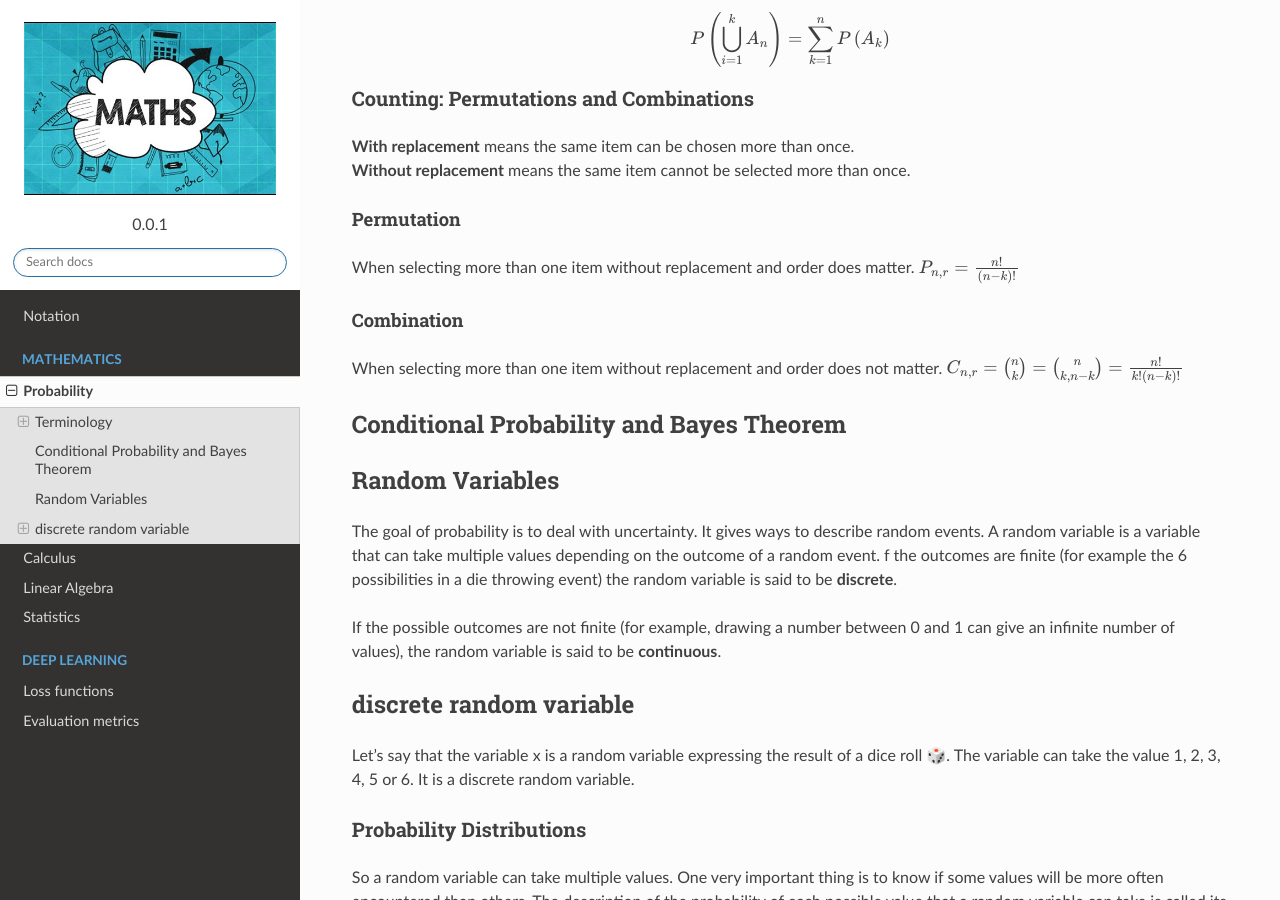
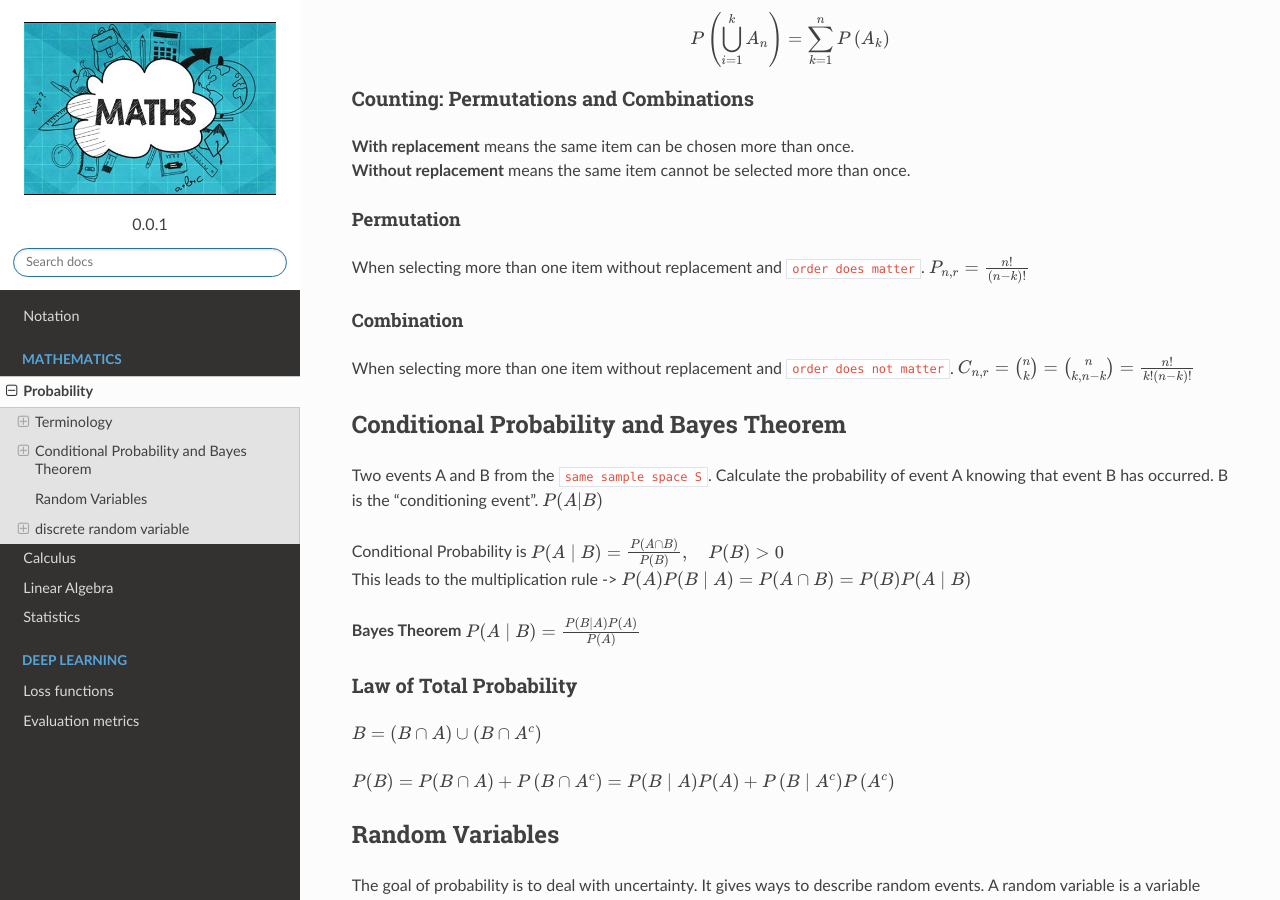
Before and after one commit to akkefa/ml-notes, a Sphinx documentation site: the page built from docs/probability.rst, in a window 1280 px wide and 900 px high, scrolled down 614 px. Built offline with Sphinx 7.4.7 and the Read the Docs theme 2.0.0, drawn with Linux system fonts in a browser that asks for light colours.

Commit message:
New changes.

```diff
--- a/docs/probability.rst
+++ b/docs/probability.rst
@@ -31,16 +31,30 @@ Counting: Permutations and Combinations
 
 Permutation
 ^^^^^^^^^^^^
-When selecting more than one item without replacement and order does matter.
+When selecting more than one item without replacement and ``order does matter``.
 :math:`{P}_{n,r}  = \frac{n!}{(n-k)!}`
 
 Combination
 ^^^^^^^^^^^^
-When selecting more than one item without replacement and order does not matter.
+When selecting more than one item without replacement and ``order does not matter``.
 :math:`{C}_{n,r} = \binom nk = {n \choose k, n-k} = \frac{n!}{k!(n-k)!}`
 
 Conditional Probability and Bayes Theorem
 ==========================================
+Two events A and B from the ``same sample space S``. Calculate the probability of event A knowing that event B has occurred.
+B is the “conditioning event”. :math:`P(A|B)`
+
+| Conditional Probability is :math:`P(A \mid B)=\frac{P(A \cap B)}{P(B)}, \quad P(B)>0`
+| This leads to the multiplication rule -> :math:`P(A) P(B \mid A) = P(A \cap B) = P(B) P(A \mid B)`
+
+**Bayes Theorem** :math:`P(A \mid B) = \frac{P(B \mid A)P(A)} {P(A)}`
+
+Law of Total Probability
+------------------------
+:math:`B=(B \cap A) \cup\left(B \cap A^{c}\right)`
+
+:math:`P(B)=P(B \cap A)+P\left(B \cap A^{c}\right)=P(B \mid A) P(A)+P\left(B \mid A^{c}\right) P\left(A^{c}\right)`
+
 
 
 Random Variables
```
